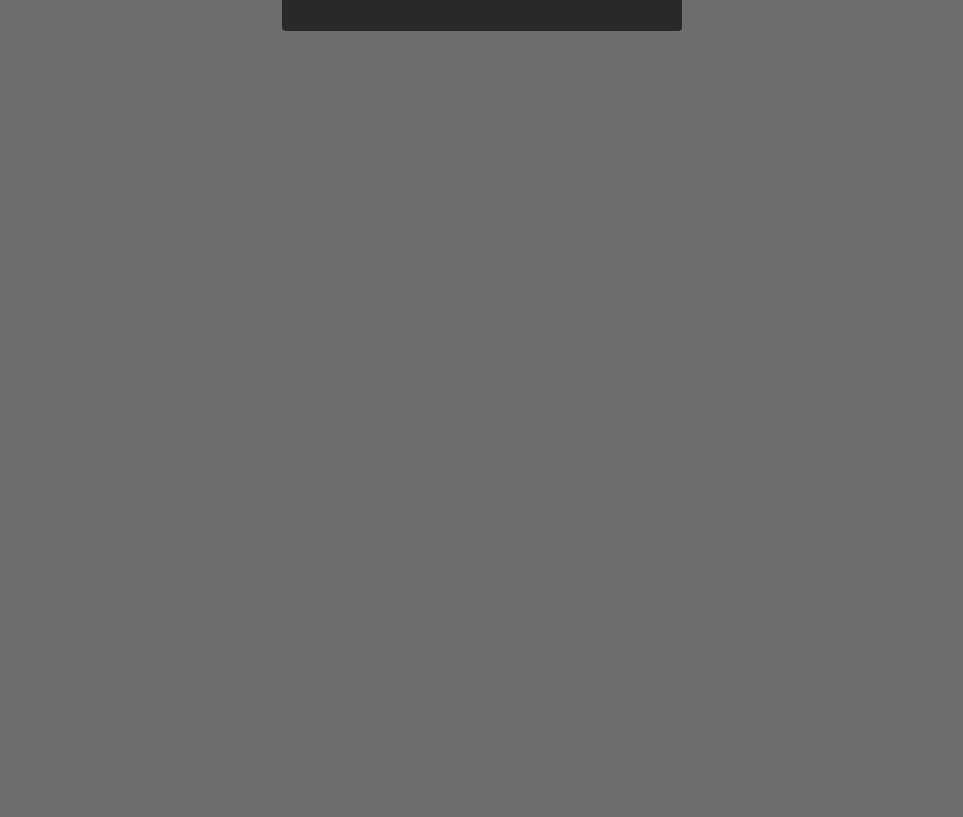
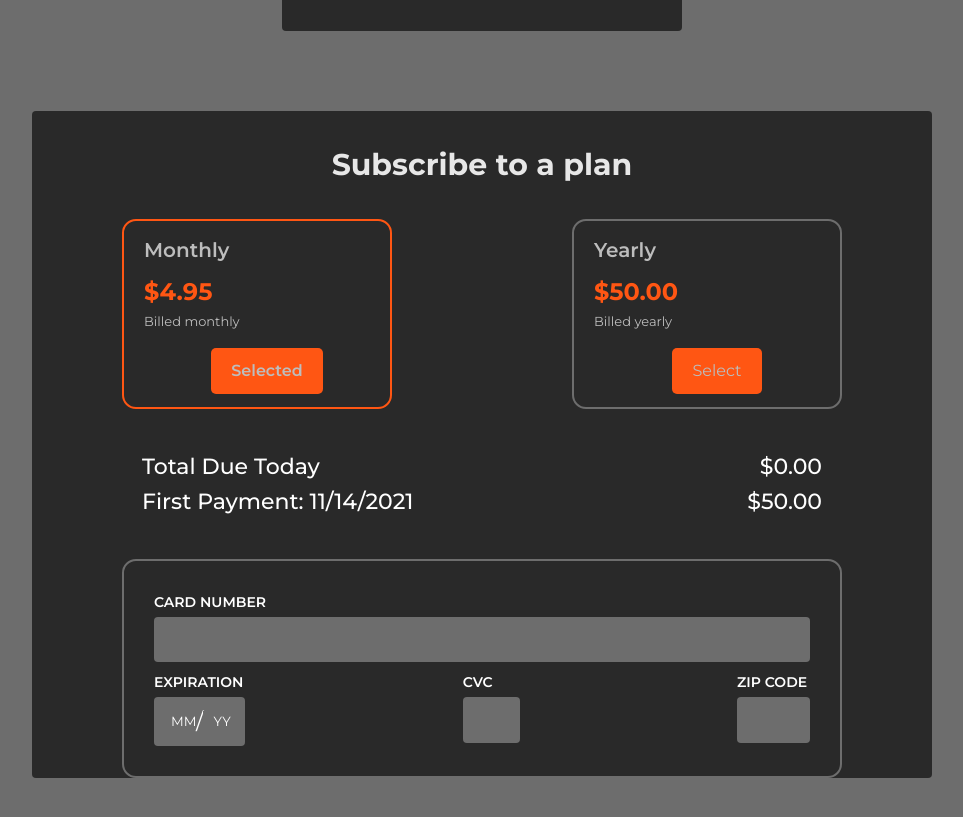
Before and after one commit to theNickMagee/Plain-React-CSS, a React (Create React App) app: page / in a window 1280 px wide. Shown: the part 859-1676 px from the top of the page, without its empty margins (158-1121 px from the left). Before the commit the page ends 980 px from the top, so only its background shows below. Built offline with nearby package versions, Linux system fonts and the light colour scheme.

Commit message:
payment card section

```diff
--- /dev/null
+++ b/src/components/chooseSubscription/ChooseSubscription.css
@@ -0,0 +1,60 @@
+.subscription-chooser {
+  background-color: var(--dark-grey);
+  min-width: 60rem;
+  max-width: 90rem;
+  flex: 1 1 0;
+  border-radius: var(--card-border-radius);
+
+  display: flex;
+  flex-direction: column;
+  margin: 2rem;
+}
+
+.subscription-choose-content {
+  align-self: center;
+  justify-self: center;
+  display: flex;
+  flex-direction: column;
+  width: 100%;
+}
+
+.subscription-chooser__title {
+  color: var(--almost-white);
+  font-weight: var(--button-font-weight);
+  font-size: 3rem;
+  width: 100%;
+  display: flex;
+  justify-content: center;
+  padding: 3rem;
+}
+
+.subscription-chooser__cards {
+  display: flex;
+  width: 80%;
+  justify-content: space-between;
+  align-self: center;
+  /* margin: 4rem; */
+  /* padding: 0 4rem; */
+}
+
+.subscription-chooser__payment-section,
+.subscription-choose__due-dates {
+  width: 80%;
+  border-radius: 1.4rem;
+  align-self: center;
+  color: white;
+  font-size: 2.2rem;
+  margin: 4rem 0 0 0;
+}
+
+.subscription-chooser__payment-section {
+  border: 2px solid var(--light-grey);
+}
+
+.due-date {
+  width: 100%;
+  display: flex;
+  justify-content: space-between;
+  padding: 0 2rem;
+  font-weight: 500;
+}
--- a/src/components/chooseSubscription/ChooseSubscription.jsx
+++ b/src/components/chooseSubscription/ChooseSubscription.jsx
@@ -1,7 +1,46 @@
-import React from "react";
+import React, { useState } from "react";
+
+import "./ChooseSubscription.css";
+import SubscriptionCard from "./subscriptionCard/SubscriptionCard";
+import PaymentArea from "./paymentArea/PaymentArea";
 
 const ChooseSubscription = (props) => {
-  return <div></div>;
+  const [selectedPlan, setSelectedPlan] = useState("monthly");
+  return (
+    <div className="subscription-chooser">
+      <div className="subscription-choose-content">
+        <div className="subscription-chooser__title">Subscribe to a plan</div>
+        <div className="subscription-chooser__cards">
+          <SubscriptionCard
+            isSelected={selectedPlan === "monthly" ? true : false}
+            label="Monthly"
+            price="4.95"
+            billed="monthly"
+            setSelected={setSelectedPlan}
+          />
+          <SubscriptionCard
+            isSelected={selectedPlan === "yearly" ? true : false}
+            label="Yearly"
+            price="50.00"
+            billed="yearly"
+            setSelected={setSelectedPlan}
+          />
+        </div>
+        <div className="subscription-choose__due-dates">
+          <div className="due-date">
+            Total Due Today <div className="due-date__price">$0.00</div>
+          </div>
+          <div className="due-date">
+            First Payment: 11/14/2021{" "}
+            <div className="due-date__price">$50.00</div>
+          </div>
+        </div>
+        <div className="subscription-chooser__payment-section">
+          <PaymentArea />
+        </div>
+      </div>
+    </div>
+  );
 };
 
 export default ChooseSubscription;
--- /dev/null
+++ b/src/components/chooseSubscription/paymentArea/PaymentArea.css
@@ -0,0 +1,87 @@
+.payment-area {
+  width: 100%;
+  height: 100%;
+  display: flex;
+  flex-direction: column;
+
+  justify-content: space-around;
+  padding: 3rem;
+}
+
+.payment-area__card-area {
+  display: flex;
+  flex-direction: column;
+
+  font-size: 1.4rem;
+}
+
+#ccn {
+  background-color: var(--light-grey);
+  border: 0;
+  outline: 0;
+  padding: 1rem;
+  border-radius: 0.4rem;
+  color: white;
+  border: 2px solid transparent;
+}
+
+#ccn:active,
+#ccn:focus {
+  border: 2px solid white;
+}
+
+#ccn::placeholder {
+  color: white;
+}
+
+.payment-area__label {
+  font-weight: 600;
+  margin-bottom: 0.3rem;
+  font-size: 1.4rem;
+}
+
+.payment-area__card-details {
+  display: flex;
+  justify-content: space-between;
+}
+
+.detail-input {
+  display: flex;
+  align-items: center;
+  /* background-color: var(--light-grey); */
+}
+
+.payment-input .expiration-input-field {
+  color: white;
+}
+
+.expiration-input-field {
+  border: 0;
+  outline: none;
+  color: white;
+  padding-left: 1rem;
+}
+
+#expiration-inputs {
+  padding: 0.5rem;
+}
+.expiration-input-field::placeholder {
+  color: white;
+}
+
+.payment-details__input {
+  background-color: var(--light-grey);
+  padding: 1rem;
+  outline: 0;
+  border: 0;
+  border-radius: 0.4rem;
+  color: white;
+  border: 2px solid transparent;
+}
+
+.payment-details__input:active,
+.payment-details__input:focus,
+.payment-details__input:focus-within {
+  border: 2px solid white;
+  outline: 0;
+}
--- /dev/null
+++ b/src/components/chooseSubscription/paymentArea/PaymentArea.jsx
@@ -0,0 +1,82 @@
+import React from "react";
+
+import "./PaymentArea.css";
+const PaymentArea = (props) => {
+  return (
+    <div className="payment-area">
+      <div className="payment-area__card-area">
+        <label className="payment-area__label" for="ccn">
+          CARD NUMBER
+        </label>
+        <input
+          id="ccn"
+          type="tel"
+          inputmode="numeric"
+          pattern="[0-9\s]{13,19}"
+          autocomplete="cc-number"
+          maxlength="19"
+          placeholder=""
+        />
+      </div>
+      <div className="payment-area__card-details">
+        <div className="expiration" id="experation">
+          <label className="payment-area__label">EXPIRATION</label>
+          <div
+            className="detail-input payment-details__input"
+            id="expiration-inputs"
+          >
+            <input
+              type="text"
+              name="month"
+              placeholder="MM"
+              maxlength="2"
+              size="2"
+              className="expiration-input-field"
+            />
+            <span>/</span>
+            <input
+              type="text"
+              name="year"
+              placeholder="YY"
+              maxlength="2"
+              size="2"
+              className="expiration-input-field"
+            />
+          </div>
+        </div>
+        <div className=" cvc" id="cvc">
+          <label className="payment-area__label " for="cvc">
+            CVC
+          </label>
+          <div className="detail-input">
+            <input
+              type="text"
+              name="cvc"
+              placeholder=""
+              maxlength="3"
+              size="3"
+              className="payment-details__input"
+            />
+          </div>
+        </div>
+        <div className="zip-code" id="zip-code">
+          <label className="payment-area__label" for="zip-code">
+            ZIP CODE
+          </label>
+          <div className="detail-input ">
+            <input
+              type="text"
+              name="zip code"
+              placeholder=""
+              maxlength="5"
+              size="5"
+              className="payment-details__input"
+            />
+          </div>
+        </div>
+      </div>
+    </div>
+  );
+};
+
+export default PaymentArea;
--- /dev/null
+++ b/src/components/chooseSubscription/subscriptionCard/SubscriptionCard.css
@@ -0,0 +1,55 @@
+.subscription-card {
+  background-color: transparent;
+  border: 2px solid var(--light-grey);
+  border-radius: 1.4rem;
+  height: 19rem;
+  flex: 1 0 27rem;
+  max-width: 27rem;
+  /* margin: 1rem; */
+
+  display: flex;
+  flex-direction: column;
+  /* align-items: flex-start; */
+  justify-content: space-around;
+
+  color: var(--lighter-grey);
+  font-size: 1.3rem;
+
+  padding: 1rem 0 1rem 2rem;
+}
+
+.subscription-card.selected {
+  border: 2px solid var(--main-color);
+}
+
+.subscription-card__label {
+  font-size: 2rem;
+  font-weight: 600;
+}
+
+.subscription-card__billing-info {
+  display: flex;
+  flex-direction: column;
+}
+
+.subscription-card__price {
+  font-size: 2.4rem;
+  font-weight: 800;
+
+  color: var(--main-color);
+}
+
+.subscription-card__button {
+  align-self: center;
+  background-color: var(--main-color);
+  font-size: 1.6rem;
+  border-radius: 0.5rem;
+  padding: 1rem 2rem;
+
+  margin-top: 1rem;
+}
+
+.subscription-card__button.selected {
+  /* border: 2px solid white; */
+  font-weight: 600;
+}
--- a/src/components/chooseSubscription/subscriptionCard/SubscriptionCard.jsx
+++ b/src/components/chooseSubscription/subscriptionCard/SubscriptionCard.jsx
@@ -1,7 +1,21 @@
 import React from "react";
+import "./SubscriptionCard.css";
 
-const SubscriptionCard = (props) => {
-  return <div></div>;
+const SubscriptionCard = ({ isSelected, label, price, billed }) => {
+  return (
+    <div className={`subscription-card  ${isSelected && "selected"}`}>
+      <div className="subscription-card__label">{label}</div>
+      <div className="subscription-card__billing-info">
+        <div className="subscription-card__price">${price}</div>
+        <div className="subscription-card__billing-description">
+          Billed {billed}
+        </div>
+      </div>
+      <div className={`subscription-card__button  ${isSelected && "selected"}`}>
+        {isSelected ? "Selected" : "Select"}
+      </div>
+    </div>
+  );
 };
 
 export default SubscriptionCard;
--- a/src/components/loginAndSignUp/LoginAndSignUp.css
+++ b/src/components/loginAndSignUp/LoginAndSignUp.css
@@ -2,7 +2,7 @@
 .login-sign-up-container {
   /* DIMENSIONS AND STYLE */
   background-color: var(--dark-grey);
-  border-radius: 0.4rem;
+  border-radius: var(--card-border-radius);
   height: 64rem;
   min-width: 40rem;
   max-width: 50rem;
--- a/src/index.css
+++ b/src/index.css
@@ -7,6 +7,8 @@
   --main-gradient: linear-gradient(to right, #e44100, #ff5613);
   --main-glow: 0 0 0.2rem #ff5613;
   --button-font-weight: 700;
+  --card-border-radius: 0.4rem;
+  --almost-white: rgb(231, 231, 231);
 }
 
 * {
```
